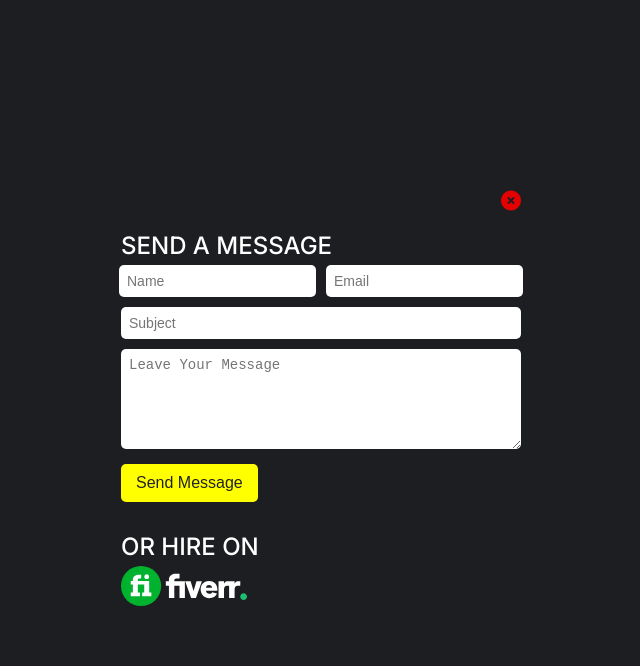
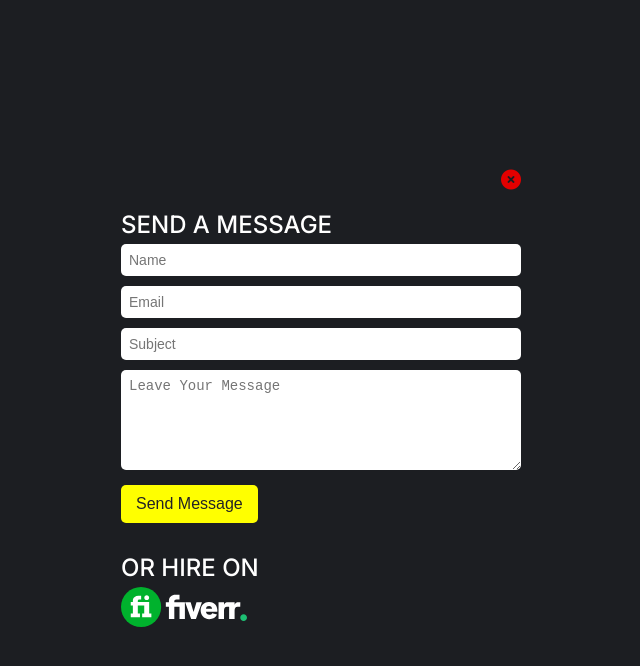
Before and after one commit to NandiyaLive/nandiyalive.github.io, a React (Create React App) app: page / in a window 1280 px wide. Both pictures are taken after a click on the button "Hire Me". Shown: the top 666 px of the page, without its empty margins (319-959 px from the left). Built offline with nearby package versions, Linux system fonts and the light colour scheme.

Commit message:
Update Home.js

```diff
--- a/src/Home.js
+++ b/src/Home.js
@@ -43,10 +43,8 @@ const Home = () => {
                     <i className="fa fa-times-circle pb-2" onClick={closeContactForm}></i>
                     <p className="sm-4 is-500 capitalized">Send a message</p>
                     <form action="https://formspree.io/xyynwlly" method="POST">
-                        <div className="grid">
-                            <input type="text" id="name" name="name" placeholder="Name" required />
-                            <input type="email" id="email" name="email" placeholder="Email" required />
-                        </div>
+                        <input type="text" id="name" name="name" placeholder="Name" required />
+                        <input type="email" id="email" name="email" placeholder="Email" required />
                         <input type="subject" id="subject" name="subject" placeholder="Subject" />
                         <textarea name="message" id="message" cols="" rows=""
                             placeholder="Leave Your Message" required></textarea>
```
